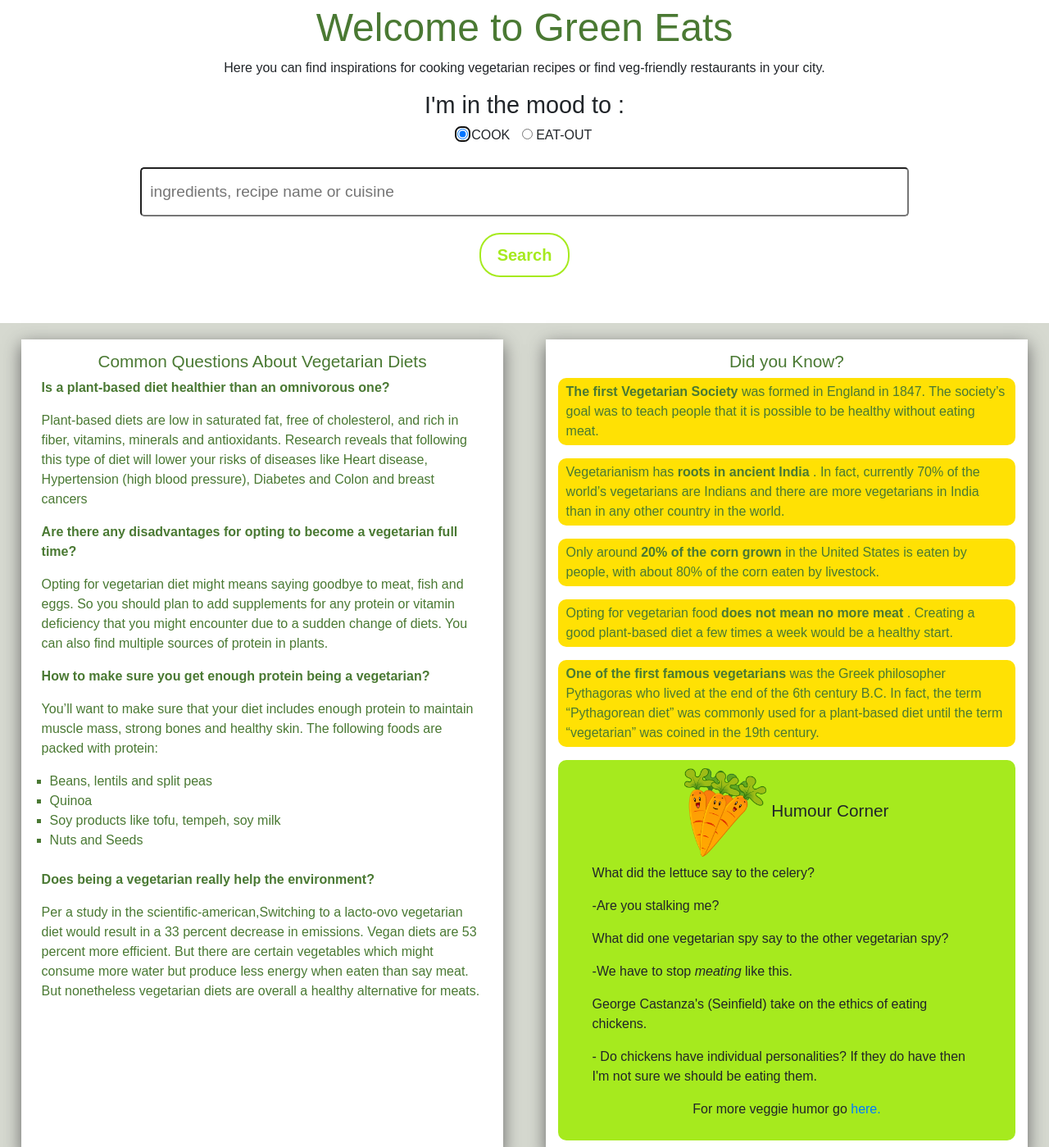
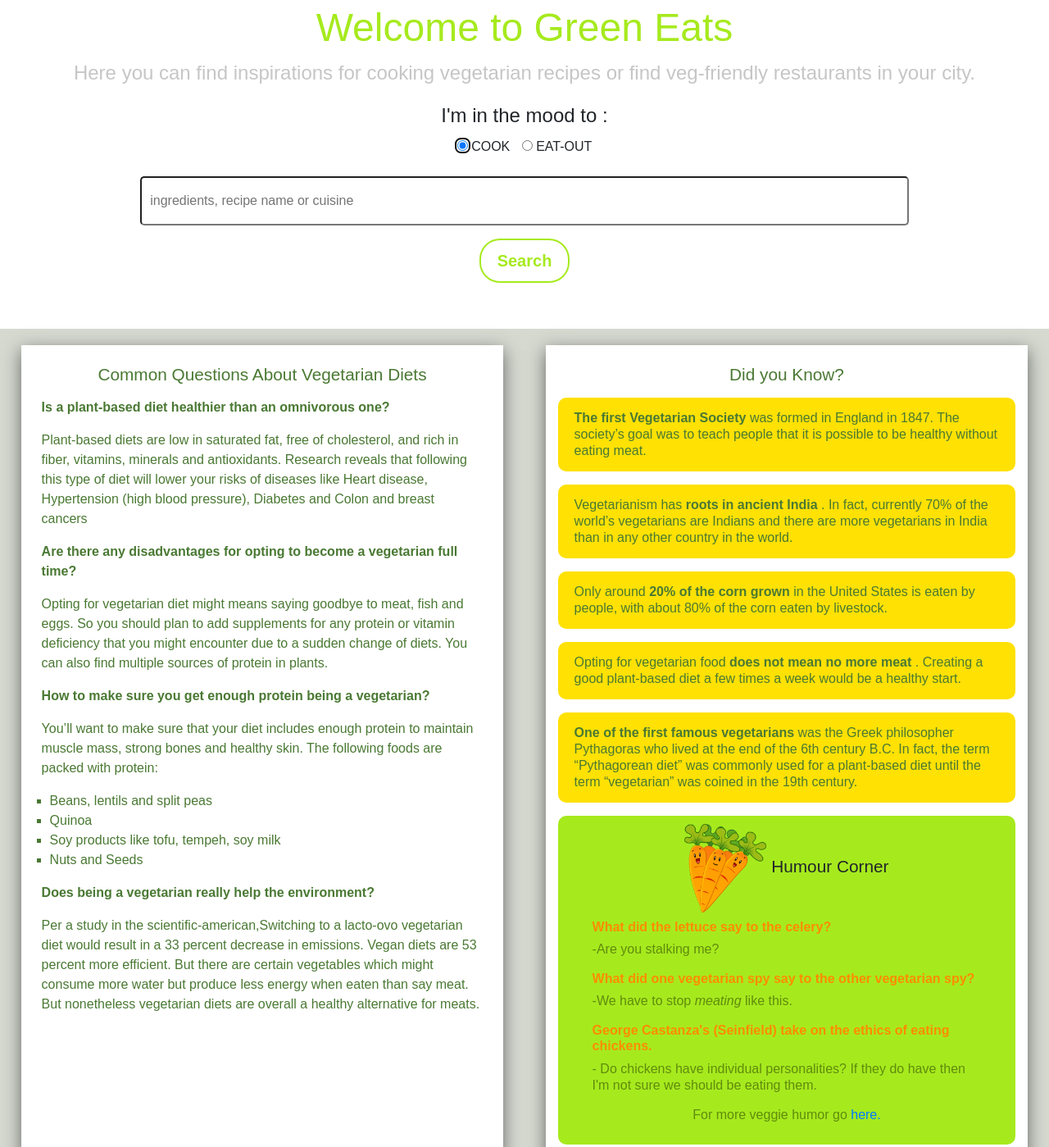
Before and after one commit to preetha5/green-eats, a plain HTML site: page index.html in a window 1280 px wide. Shown: the part 320-1719 px from the top of the page at 82% size. Drawn offline with nearby package versions, Linux system fonts and the light colour scheme.

Commit message:
updated readme.md, a11y fixes, aria fixes, typography style updates

```diff
--- a/css/index.css
+++ b/css/index.css
@@ -17,9 +17,10 @@
  /* End: Overriding bootstrap styles */
 
   h1 {
-      font-weight: 300;
-      font-size: 1.8rem;
-      color: #4a7933;
+    font-family: sans-serif;
+    font-weight: 300;
+    font-size: 1.8em;
+    color: #a6ea1e;
   }
 
   h2{
@@ -105,6 +106,12 @@ header{
     /* margin: 0 20px; */
     text-align: center;
 }
+
+p.purpose {
+    font-size: 1.5rem;
+    color: #c6c6c6;
+}
+
 #form_search label:first-child{
     margin-right: .5em;
 }
@@ -119,7 +126,7 @@ form#form_search{
 
 .search_query{
     height: 40px;
-    font-size: 1.2em;
+    font-size: 1em;
     padding: 0 10px;
     border-radius: 5px;
     width: 100%;
@@ -139,6 +146,7 @@ form#form_search{
 .infoPage h3{
     font-size: 1.3rem;
     text-align: center;
+    line-height: 2em;
   }
 
 .facts ul{
@@ -148,6 +156,14 @@ form#form_search{
 .facts ul li strong{
     font-weight: bold;
 }
+
+.content{
+    margin: 0 2% 1em;
+    padding-top: 15px;
+    padding-bottom: 15px;
+    background-color: #ffffff;
+}
+
 .content ul li{
     list-style-type: none;
 }
@@ -155,23 +171,23 @@ form#form_search{
 .content ul ul li{
     list-style-type: square;
 }
-.content{
-    margin: 0 2% 1em;
-    padding-top: 15px;
-    padding-bottom: 15px;
-    background-color: #ffffff;
-}
 
-.facts ul li{
-    background-color: #FFE104;
-    padding: 5px 10px;
-    margin-bottom: 1em;
-    border-radius: 10px;
+.content ul ul{
+    margin-bottom: 1rem;
 }
 
 .faq, .facts{
     color: #4a7933;
 }
+
+.facts ul li{
+    background-color: #FFE104;
+    padding: 15px 20px;
+    margin-bottom: 1em;
+    border-radius: 10px;
+    line-height: 1.25em;
+}
+
 .question{
     font-weight: bold;
 }
@@ -180,6 +196,18 @@ form#form_search{
     background-color: #a6ea1e;
     padding: 10px 2em;
     border-radius: 10px;
+}
+
+.humour p{
+    margin-top: 0;
+    margin-bottom: 1rem;
+    font-weight: 500;
+    color: #618b0d;
+    line-height: 1.25em;
+}
+.orange{
+    color: darkorange;
+    font-size: 1em;
 }
 
 #back{
@@ -253,7 +281,7 @@ main{
       clear: both;
   }
 
-  .pageCtrl span{
+  .pageCtrl a{
     background-color: #4a7933;
     padding: 13px;
     border-radius: 5px;
@@ -275,7 +303,7 @@ main{
   .recipeItem img, .restaurantItem img{
       width: 200px;
       height: 200px;
-      margin-bottom: .5em;
+      margin-bottom: 2.5em;
       padding: 10px;
       background-color: white;
   }
@@ -284,10 +312,7 @@ main{
 @media screen and (min-width:768px){
 
 h1 {
-    font-family: sans-serif;
-    font-weight: 300;
     font-size: 3em;
-    color: #4a7933;
 }
 
 #slider{
@@ -341,6 +366,10 @@ header{
     margin: 0 5% 1em;
 }
 
+.orange{
+    font-weight: bold;
+}
+
 }
 
 @media screen and (min-width:1200px){
--- a/index.html
+++ b/index.html
@@ -69,21 +69,23 @@
         <div class="row">
             <header role="banner" class="col-sm-12" >
                 <h1>Welcome to Green Eats</h1>
-                <p>Here you can find inspirations for cooking vegetarian recipes or
+                <p class="purpose">Here you can find inspirations for cooking vegetarian recipes or
                     find veg-friendly restaurants in your city.
                 </p>
                 <section class="selection">
-                        <h2>I'm in the mood to :</h2>
+                    <fieldset>
+                        <legend>I'm in the mood to :</legend>
                         <input type="radio" name="selection" id="cook" value="cook" checked autofocus />
                         <label for="cook">COOK</label>
                         <input type="radio" name="selection" id="eat-out" value ="eat-out" />
                         <label for="eat-out">EAT-OUT</label>
-                    </section>
-                    <form action="#" id="form_search" class="searchBox">
-                            <input type="text" placeholder="ingredients, recipe name or cuisine"
-                            class="search_query" required id="autocomplete"/>
-                            <button type="submit"> Search </button>
-                    </form>
+                    </fieldset>
+                </section>
+                <form action="#" id="form_search" class="searchBox">
+                        <input type="text" placeholder="ingredients, recipe name or cuisine"
+                        class="search_query" required id="autocomplete" aria-label="search box"/>
+                        <button type="submit"> Search </button>
+                </form>
             </header>
         </div> <!-- end of header section -->
         <main role="main">
@@ -117,7 +119,6 @@
                                         <li>Nuts and Seeds</li>
                                     </ul>
                                 </li>
-                                <br>
                                 <li>
                                     <p class="question">Does being a vegetarian really help the environment?</p>
                                     <p>Per a study in the scientific-american,Switching to a lacto-ovo vegetarian diet
@@ -157,16 +158,16 @@
 
                                 <ul>
                                     <li>
-                                        <p>What did the lettuce say to the celery?</p>
+                                        <h4 class="orange">What did the lettuce say to the celery?</h4>
                                         <p>-Are you stalking me?</p>
                                     </li>
 
                                    <li>
-                                        <p>What did one vegetarian spy say to the other vegetarian spy?</p>
+                                        <h4 class="orange">What did one vegetarian spy say to the other vegetarian spy?</h4>
                                         <p>-We have to stop <em>meating</em> like this.</p>
                                    </li>
                                    <li>
-                                       <p>George Castanza's (Seinfield) take on the ethics of eating chickens.</p>
+                                       <h4 class="orange">George Castanza's (Seinfield) take on the ethics of eating chickens.</h4>
                                        <p>- Do chickens have individual personalities?
                                            If they do have then I'm not sure we should be eating them.</p>
                                    </li>
--- a/js/index.js
+++ b/js/index.js
@@ -134,8 +134,8 @@ function processcityCB(cityInfo){
         restaurantsHtml += restaurants.join('');
         restaurantsHtml += `
         <div class="pageCtrl">
-            <span class="btn_prev carousel-control-prev-icon ${linkPrev}" aria-hidden="true"></span>
-            <span class="btn_next carousel-control-next-icon ${linkNext}" aria-hidden="true"></span>
+            <a href="#" class="btn_prev carousel-control-prev-icon ${linkPrev}" aria-label="Fetch previous 10 results"></a>
+            <a href="#" class="btn_next carousel-control-next-icon ${linkNext}" aria-label="Fetch next 10 results"></a>
         </div>`;
         $(".js-results").append(restaurantsHtml);
         $(".js-results").addClass('results');
@@ -191,8 +191,8 @@ function processRecipeCB(data){
     recipesHtml += recipes.join('');
     recipesHtml += `
     <div class="pageCtrl">
-    <span class= "btn_prev carousel-control-prev-icon ${linkPrev}" aria-hidden="true"></span>
-    <span class="btn_next carousel-control-next-icon ${linkNext}" aria-hidden="true"></span>
+    <a href="#" class= "btn_prev carousel-control-prev-icon ${linkPrev}" aria-label="Fetch previous 10 results"></a>
+    <a href="#" class="btn_next carousel-control-next-icon ${linkNext}" aria-label="Fetch next 10 results"></a>
     </div>`;
     $(".js-results").append(recipesHtml);
     $(".js-results").addClass('results');
```
Also changed, not shown: images/greeneats.PNG (deleted), images/search_results.jpg (added), 2 other files.
